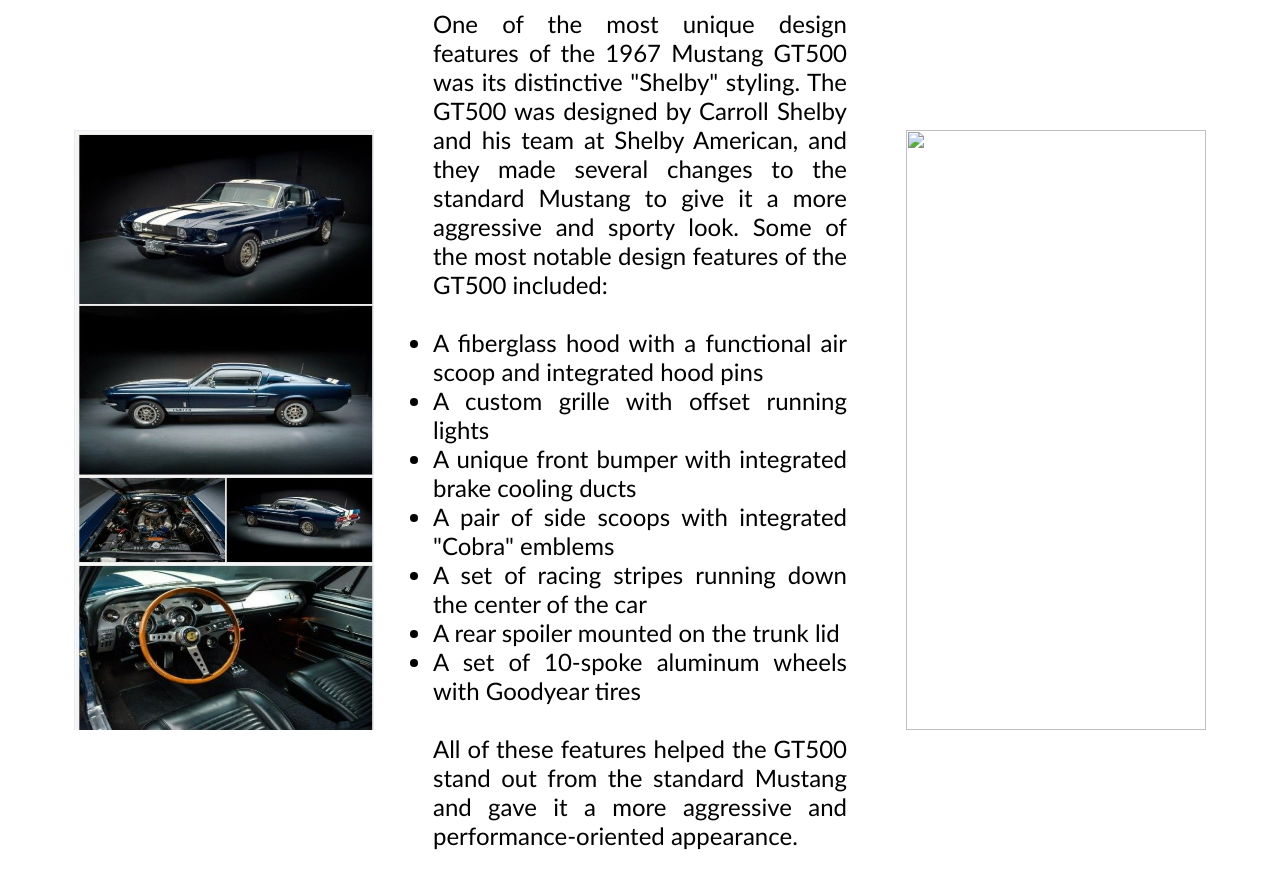
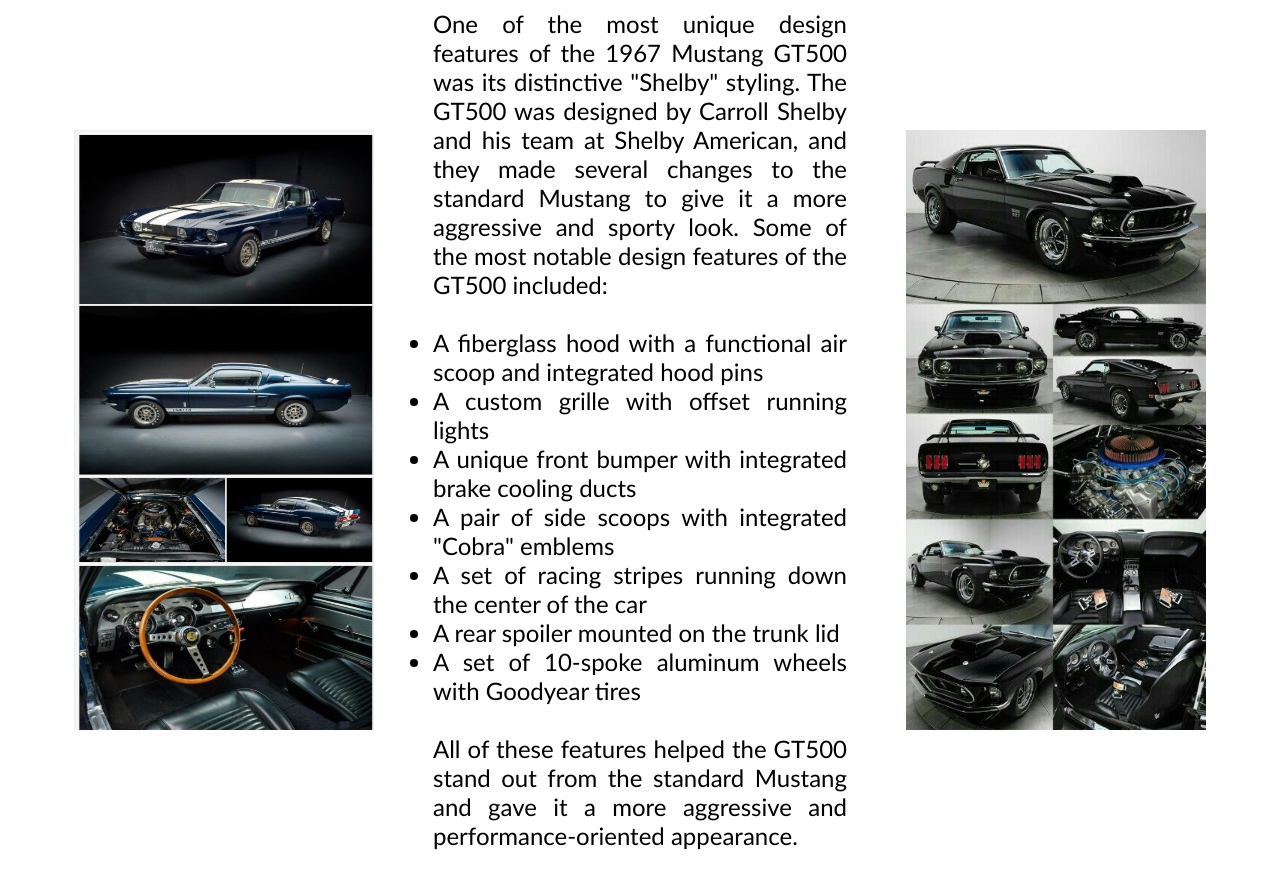
Before and after one commit to mrKESHAV2004/caruniverz, a plain HTML site: page mustang.html in a window 1280 px wide. Shown: the part 2360-3248 px from the top of the page. Drawn offline with Linux system fonts and the light colour scheme; the site is published under a folder, as on GitHub Pages, so addresses that start at the root find nothing.

Commit message:
Update mustang.html

```diff
--- a/mustang.html
+++ b/mustang.html
@@ -77,7 +77,7 @@
        </p>
    </div>
    </center></td>
-<td><img src="/MUSTANG/Bodybuilding Workout Routines_ How to Train Better.jpg" style="height:600px;width: 300px;"></td>
+<td><img src="MUSTANG/Bodybuilding Workout Routines_ How to Train Better.jpg" style="height:600px;width: 300px;"></td>
 </table>
 </section><br><br>
 
```
